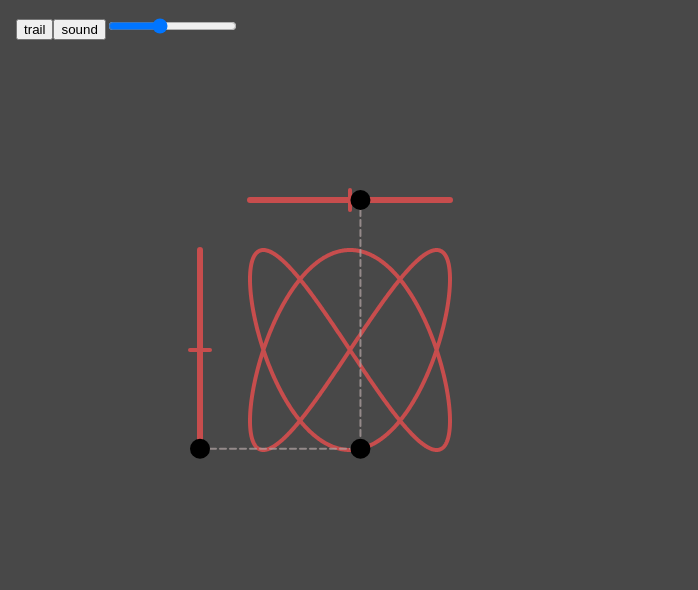
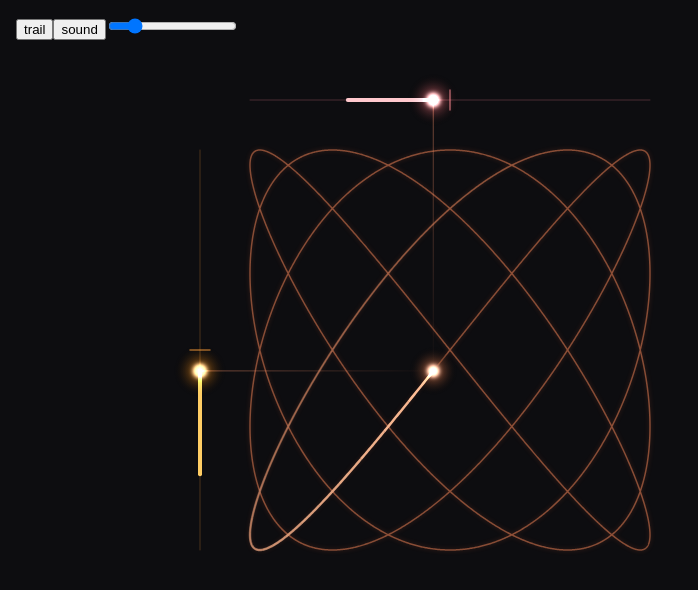
Before and after one commit to vkarach/oscilla, a website built with Vite: page index.html in a window 1280 px wide. Shown: the whole page, without its empty margins (0-698 px from the left). Built offline with nearby package versions, Linux system fonts and the light colour scheme.

Commit message:
Restyle the scene as a glowing phosphor display
- move all appearance into a theme and drop circle and projection styles from the scene
- draw bodies as glowing balls with solid tails on thin per-axis paths
- scale body and marker tails with real-time speed so faster motion leaves longer tails
- give the marker a fading phosphor tail and draw the period trail thin and dim
- sample polylines on a fixed time grid so moving tails do not shimmer

```diff
--- a/src/body.ts
+++ b/src/body.ts
@@ -1,7 +1,5 @@
-import type { Circle } from "./circle";
 import type { Oscillation } from "./oscillation";
 
 export interface Body {
     oscillation: Oscillation;
-    circle: Circle;
 }
--- a/src/circle.ts
+++ /dev/null
@@ -1,4 +0,0 @@
-export interface Circle {
-    radius: number;
-    color: string;
-}
--- a/src/controls.ts
+++ b/src/controls.ts
@@ -32,7 +32,7 @@ export function createControls(parent: HTMLElement, handlers: ControlHandlers, t
     slider.value = String(scaleToSlider(timeScale))
 }
 
-const minScale = 0.01
+const minScale = 0.05
 const maxScale = 200
 
 function sliderToScale(value: number): number {
--- a/src/main.ts
+++ b/src/main.ts
@@ -6,6 +6,7 @@ import { createScene } from "./scene";
 import { createTrail } from "./trail";
 import { createClock } from "./clock";
 import { createSound } from "./sound";
+import { createTheme } from "./theme";
 
 function getRootElement(): HTMLDivElement {
     const element = document.querySelector<HTMLDivElement>("#app");
@@ -17,7 +18,9 @@ function getRootElement(): HTMLDivElement {
 
 const app = getRootElement();
 const scene = createScene()
-const trail = createTrail(app, scene.projection)
+const theme = createTheme()
+app.style.background = theme.background
+const trail = createTrail(app, scene.projection, theme)
 const surface = createSurface(app);
 const clock = createClock(scene.timeScale)
 const sound = createSound(clock, scene.projection)
@@ -35,7 +38,7 @@ createControls(
 function renderFrame(timeMs: number): void {
     const timeSeconds = clock.tick(timeMs)
 
-    renderScene(surface, scene, timeSeconds)
+    renderScene(surface, scene, theme, timeSeconds, clock.anchor().timeScale)
     trail.render(timeSeconds)
 
     requestAnimationFrame(renderFrame);
--- a/src/render.ts
+++ b/src/render.ts
@@ -1,93 +1,162 @@
 import type { Surface } from "./canvas";
-import type { Circle } from "./circle";
 import type { Point } from "./geometry";
 
 import { pathStart, pathEnd, type Oscillation, computePosition} from "./oscillation"
-import { projectionPoint, type Projection } from "./projection";
+import { projectionPoint, trailPeriod, trailTimeStep, type Projection } from "./projection";
 import type { Scene } from "./scene";
+import type { BodyStyle, DotStyle, GlowStyle, GuideStyle, LineStyle, MarkerStyle, Theme } from "./theme";
 
+type PointAt = (timeSeconds: number) => Point
 
-export function renderScene(surface: Surface, scene: Scene, timeSeconds: number): void {
+export function renderScene(surface: Surface, scene: Scene, theme: Theme, timeSeconds: number, timeScale: number): void {
     surface.ctx.clearRect(0, 0, surface.width, surface.height)
     const pPoint = projectionPoint(scene.projection, timeSeconds)
-    renderDashedLine(surface.ctx, computePosition(scene.projection.horizontal, timeSeconds), pPoint)
-    renderDashedLine(surface.ctx, computePosition(scene.projection.vertical, timeSeconds), pPoint)
+    const dt = trailTimeStep(scene.projection, 2)
+    renderGuide(surface.ctx, theme.guide, computePosition(scene.projection.horizontal, timeSeconds), pPoint)
+    renderGuide(surface.ctx, theme.guide, computePosition(scene.projection.vertical, timeSeconds), pPoint)
     for (const body of scene.bodies) {
-        const pos = computePosition(body.oscillation, timeSeconds);
-        renderPath(surface.ctx, body.oscillation)
-        renderCenterTick(surface.ctx, body.oscillation)
-        renderCircle(surface.ctx, body.circle, pos);
+        renderBody(surface.ctx, theme.bodies[body.oscillation.axis], body.oscillation, timeSeconds, timeScale, dt)
     }
-    renderCircle(surface.ctx, scene.projection.marker, pPoint)
+    renderMarker(surface.ctx, theme.marker, scene.projection, timeSeconds, timeScale, dt)
 }
 
-function renderCircle(ctx: CanvasRenderingContext2D, circle: Circle, point: Point): void {
-    ctx.fillStyle = circle.color;
-    ctx.beginPath();
-    ctx.arc(point.x, point.y, circle.radius, 0, 2 * Math.PI);
-    ctx.fill();
+function renderBody(ctx: CanvasRenderingContext2D, style: BodyStyle, oscillation: Oscillation, timeSeconds: number, timeScale: number, dt: number): void {
+    const from = pathStart(oscillation)
+    const to = pathEnd(oscillation)
+    strokeLine(ctx, style.path, (ctx) => {
+        ctx.moveTo(from.x, from.y)
+        ctx.lineTo(to.x, to.y)
+    })
+    renderCenterTick(ctx, style.tick, oscillation)
+
+    // Half a period already sweeps the whole path.
+    const tailSeconds = Math.min(style.tailSeconds * timeScale, 0.5 / oscillation.frequencyHz)
+    const pointAt: PointAt = (t) => computePosition(oscillation, t)
+    strokeLine(ctx, style.tail, (ctx) => tracePolyline(ctx, pointAt, timeSeconds - tailSeconds, timeSeconds, dt))
+
+    fillGlowDot(ctx, style.ball, pointAt(timeSeconds))
 }
 
-function renderPath(ctx: CanvasRenderingContext2D, oscillation: Oscillation ): void {
-    ctx.strokeStyle = "#c74d4d"
-    ctx.lineWidth = 6;
-    ctx.lineCap = "round"
+function renderMarker(ctx: CanvasRenderingContext2D, style: MarkerStyle, projection: Projection, timeSeconds: number, timeScale: number, dt: number): void {
+    const tailSeconds = Math.min(style.tailSeconds * timeScale, trailPeriod(projection))
+    const pointAt: PointAt = (t) => projectionPoint(projection, t)
+    const bands = 32
+
+    ctx.save()
+    ctx.strokeStyle = style.tail.color
+    ctx.lineWidth = style.tail.width
+    // Butt caps keep neighboring translucent bands from overlapping into brighter beads.
+    ctx.lineCap = "butt"
     ctx.lineJoin = "round"
+    for (let k = 0; k < bands; k++) {
+        const fromT = timeSeconds - tailSeconds * (1 - k / bands)
+        const toT = timeSeconds - tailSeconds * (1 - (k + 1) / bands)
+        ctx.globalAlpha = ((k + 1) / bands) ** 2
+        ctx.beginPath()
+        tracePolyline(ctx, pointAt, fromT, toT, dt)
+        ctx.stroke()
+    }
+    ctx.restore()
 
-    ctx.beginPath();
-
-    const s = pathStart(oscillation)
-    const e = pathEnd(oscillation)
-    ctx.moveTo(s.x, s.y);
-    ctx.lineTo(e.x, e.y)
-    ctx.stroke();
+    fillGlowDot(ctx, style.dot, pointAt(timeSeconds))
 }
 
-function renderCenterTick(ctx: CanvasRenderingContext2D, oscillation: Oscillation): void {
+function renderCenterTick(ctx: CanvasRenderingContext2D, style: LineStyle, oscillation: Oscillation): void {
     const tickHalfLength = 10
     const { center, axis } = oscillation
     const dx = axis === "y" ? tickHalfLength : 0
     const dy = axis === "x" ? tickHalfLength : 0
 
-    ctx.lineWidth = 4
-    ctx.beginPath()
-    ctx.moveTo(center.x - dx, center.y - dy)
-    ctx.lineTo(center.x + dx, center.y + dy)
-    ctx.stroke()
+    strokeLine(ctx, style, (ctx) => {
+        ctx.moveTo(center.x - dx, center.y - dy)
+        ctx.lineTo(center.x + dx, center.y + dy)
+    })
 }
 
-function renderDashedLine(ctx: CanvasRenderingContext2D, from: Point, to: Point) {
-    ctx.lineWidth = 2
-    ctx.strokeStyle = "#b0a2a2bc"
+function renderGuide(ctx: CanvasRenderingContext2D, style: GuideStyle, from: Point, to: Point): void {
+    const gradient = ctx.createLinearGradient(from.x, from.y, to.x, to.y)
+    gradient.addColorStop(0, style.color)
+    gradient.addColorStop(1, style.fadeColor)
 
-    ctx.save();
-    ctx.setLineDash([6, 4]);
-
-    ctx.beginPath();
-    ctx.moveTo(from.x, from.y);
+    ctx.save()
+    ctx.strokeStyle = gradient
+    ctx.lineWidth = style.width
+    ctx.beginPath()
+    ctx.moveTo(from.x, from.y)
     ctx.lineTo(to.x, to.y)
-
-    ctx.stroke();
-    ctx.restore();
+    ctx.stroke()
+    ctx.restore()
 }
 
-export function renderTrailSegment(ctx: CanvasRenderingContext2D, projection: Projection, fromT: number, toT: number, dt: number) {
-    ctx.strokeStyle = projection.style.color
-    ctx.lineWidth = projection.style.lineWidth
+export function renderTrailSegment(ctx: CanvasRenderingContext2D, projection: Projection, style: GlowStyle, fromT: number, toT: number, dt: number) {
+    strokeGlow(ctx, style, (ctx) => tracePolyline(ctx, (t) => projectionPoint(projection, t), fromT, toT, dt))
+}
+
+function tracePolyline(ctx: CanvasRenderingContext2D, pointAt: PointAt, fromT: number, toT: number, dt: number): void {
+    const start = pointAt(fromT)
+    ctx.moveTo(start.x, start.y)
+    // Samples sit on a fixed time grid so a moving window does not make the curve shimmer.
+    for (let k = Math.floor(fromT / dt) + 1; k * dt < toT; k++) {
+        const p = pointAt(k * dt)
+        ctx.lineTo(p.x, p.y)
+    }
+    const end = pointAt(toT)
+    ctx.lineTo(end.x, end.y)
+}
+
+function strokeLine(ctx: CanvasRenderingContext2D, style: LineStyle, tracePath: (ctx: CanvasRenderingContext2D) => void): void {
+    ctx.save()
     ctx.lineCap = "round"
     ctx.lineJoin = "round"
+    ctx.strokeStyle = style.color
+    ctx.lineWidth = style.width
+    ctx.beginPath()
+    tracePath(ctx)
+    ctx.stroke()
+    ctx.restore()
+}
 
-    ctx.beginPath();
+function strokeGlow(ctx: CanvasRenderingContext2D, style: GlowStyle, tracePath: (ctx: CanvasRenderingContext2D) => void): void {
+    ctx.save()
+    ctx.lineCap = "round"
+    ctx.lineJoin = "round"
+    ctx.globalCompositeOperation = "lighter"
 
-    const startP = projectionPoint(projection, fromT)
-    ctx.moveTo(startP.x, startP.y);
-    for (let t = fromT + dt; t < toT; t+=dt) {
-        const p = projectionPoint(projection, t)
-        ctx.lineTo(p.x, p.y)
-    }
+    ctx.beginPath()
+    tracePath(ctx)
 
-    const toP = projectionPoint(projection, toT)
-    ctx.lineTo(toP.x, toP.y)
+    ctx.save()
+    ctx.strokeStyle = style.color
+    ctx.lineWidth = style.glowWidth
+    ctx.filter = `blur(${style.glowBlur / 2}px)`
+    ctx.stroke()
+    ctx.restore()
 
-    ctx.stroke();
+    ctx.strokeStyle = style.coreColor
+    ctx.lineWidth = style.width
+    ctx.stroke()
+
+    ctx.restore()
 }
+
+function fillGlowDot(ctx: CanvasRenderingContext2D, style: DotStyle, point: Point): void {
+    const { x, y } = point
+    ctx.save()
+    ctx.globalCompositeOperation = "lighter"
+
+    const halo = ctx.createRadialGradient(x, y, 0, x, y, style.glowRadius)
+    halo.addColorStop(0, style.color)
+    halo.addColorStop(1, "rgba(0, 0, 0, 0)")
+    ctx.fillStyle = halo
+    ctx.beginPath()
+    ctx.arc(x, y, style.glowRadius, 0, 2 * Math.PI)
+    ctx.fill()
+
+    ctx.fillStyle = style.coreColor
+    ctx.filter = `blur(${style.radius / 3}px)`
+    ctx.beginPath()
+    ctx.arc(x, y, style.radius, 0, 2 * Math.PI)
+    ctx.fill()
+
+    ctx.restore()
+}
--- a/src/scene.ts
+++ b/src/scene.ts
@@ -9,22 +9,17 @@ export interface Scene {
 }
 
 export function createScene(): Scene {
-    const timeScale = 0.5;
+    const timeScale = 0.2;
 
-    const horizontal: Oscillation = { center: { x: 350, y: 200 }, axis: "x", amplitude: 100, frequencyHz: 2 }
-    const vertical: Oscillation   = { center: { x: 200, y: 350 }, axis: "y", amplitude: 100, frequencyHz: 3 }
+    const horizontal: Oscillation = { center: { x: 450, y: 100 }, axis: "x", amplitude: 200, frequencyHz: 4 }
+    const vertical: Oscillation   = { center: { x: 200, y: 350 }, axis: "y", amplitude: 200, frequencyHz: 5 }
 
     const bodies: Body[] = [
-        { oscillation: horizontal, circle: { radius: 10, color: "#000" } },
-        { oscillation: vertical,   circle: { radius: 10, color: "#000" } },
+        { oscillation: horizontal },
+        { oscillation: vertical },
     ];
 
-    const projection: Projection = {
-        horizontal: horizontal,
-        vertical: vertical,
-        style: { lineWidth: 4, color: "#c74d4d" },
-        marker: { radius: 10, color: "#000"}
-    }
+    const projection: Projection = { horizontal, vertical }
 
     return { timeScale, bodies, projection }
 }
--- a/src/style.css
+++ b/src/style.css
@@ -7,7 +7,6 @@ body,
 
 #app {
     position: relative;
-    background: #ffffff3b;
 }
 
 #app canvas {
--- /dev/null
+++ b/src/theme.ts
@@ -0,0 +1,104 @@
+import type { Oscillation } from "./oscillation"
+
+export interface LineStyle {
+    color: string
+    width: number
+}
+
+export interface GlowStyle {
+    color: string
+    coreColor: string
+    width: number
+    glowWidth: number
+    glowBlur: number
+}
+
+export interface DotStyle {
+    color: string
+    coreColor: string
+    radius: number
+    glowRadius: number
+}
+
+export interface GuideStyle {
+    color: string
+    fadeColor: string
+    width: number
+}
+
+export interface BodyStyle {
+    path: LineStyle
+    tick: LineStyle
+    ball: DotStyle
+    tail: LineStyle
+    // Real seconds of motion the tail spans, so it grows with speed.
+    tailSeconds: number
+}
+
+export interface MarkerStyle {
+    dot: DotStyle
+    tail: LineStyle
+    tailSeconds: number
+}
+
+export interface Theme {
+    background: string
+    guide: GuideStyle
+    trail: GlowStyle
+    bodies: Record<Oscillation["axis"], BodyStyle>
+    marker: MarkerStyle
+}
+
+export function createTheme(): Theme {
+    return {
+        background: "#0d0d10",
+        guide: {
+            color: "rgba(255, 150, 110, 0.45)",
+            fadeColor: "rgba(255, 150, 110, 0)",
+            width: 1,
+        },
+        trail: {
+            color: "rgba(255, 110, 60, 0.12)",
+            coreColor: "rgb(120, 70, 50)",
+            width: 1.5,
+            glowWidth: 3,
+            glowBlur: 4,
+        },
+        bodies: {
+            x: {
+                path: { color: "rgba(255, 140, 150, 0.25)", width: 1 },
+                tick: { color: "rgba(255, 140, 150, 0.6)", width: 1.5 },
+                ball: {
+                    coreColor: "rgb(255, 250, 248)",
+                    color: "rgba(255, 120, 130, 0.8)",
+                    radius: 7,
+                    glowRadius: 26,
+                },
+                tail: { color: "rgb(255, 200, 205)", width: 4 },
+                tailSeconds: 0.09,
+            },
+            y: {
+                path: { color: "rgba(255, 160, 60, 0.25)", width: 1 },
+                tick: { color: "rgba(255, 160, 60, 0.6)", width: 1.5 },
+                ball: {
+                    coreColor: "rgb(255, 248, 225)",
+                    color: "rgba(255, 150, 30, 0.8)",
+                    radius: 7,
+                    glowRadius: 26,
+                },
+                tail: { color: "rgb(255, 205, 100)", width: 4 },
+                tailSeconds: 0.09,
+            },
+        },
+        marker: {
+            dot: {
+                coreColor: "rgb(255, 245, 235)",
+                color: "rgba(255, 140, 90, 0.8)",
+                radius: 6,
+                glowRadius: 24,
+            },
+            tail: { color: "rgb(255, 190, 150)", width: 2.5 },
+            tailSeconds: 0.8,
+        },
+    }
+}
--- a/src/trail.ts
+++ b/src/trail.ts
@@ -1,13 +1,14 @@
 import { createSurface } from "./canvas";
 import { renderTrailSegment } from "./render";
 import { trailPeriod, trailTimeStep, type Projection } from "./projection";
+import type { Theme } from "./theme";
 
 export interface Trail {
     toggle(): void
     render(timeSeconds: number): void
 }
 
-export function createTrail(parent: HTMLElement, projection: Projection): Trail {
+export function createTrail(parent: HTMLElement, projection: Projection, theme: Theme): Trail {
     const surface = createSurface(parent)
     let enabled = true
     let justEnabled = true
@@ -32,7 +33,7 @@ export function createTrail(parent: HTMLElement, projection: Projection): Trail
         if (enabled && !complete) {
             surface.ctx.clearRect(0, 0, surface.width, surface.height)
             const endT = Math.min(timeSeconds, startSec + periodSec)
-            renderTrailSegment(surface.ctx, projection, startSec, endT, renderDt)
+            renderTrailSegment(surface.ctx, projection, theme.trail, startSec, endT, renderDt)
             complete = endT < timeSeconds
         }
     }
```
Also changed, not shown: src/projection.ts (+0 -8 lines).
